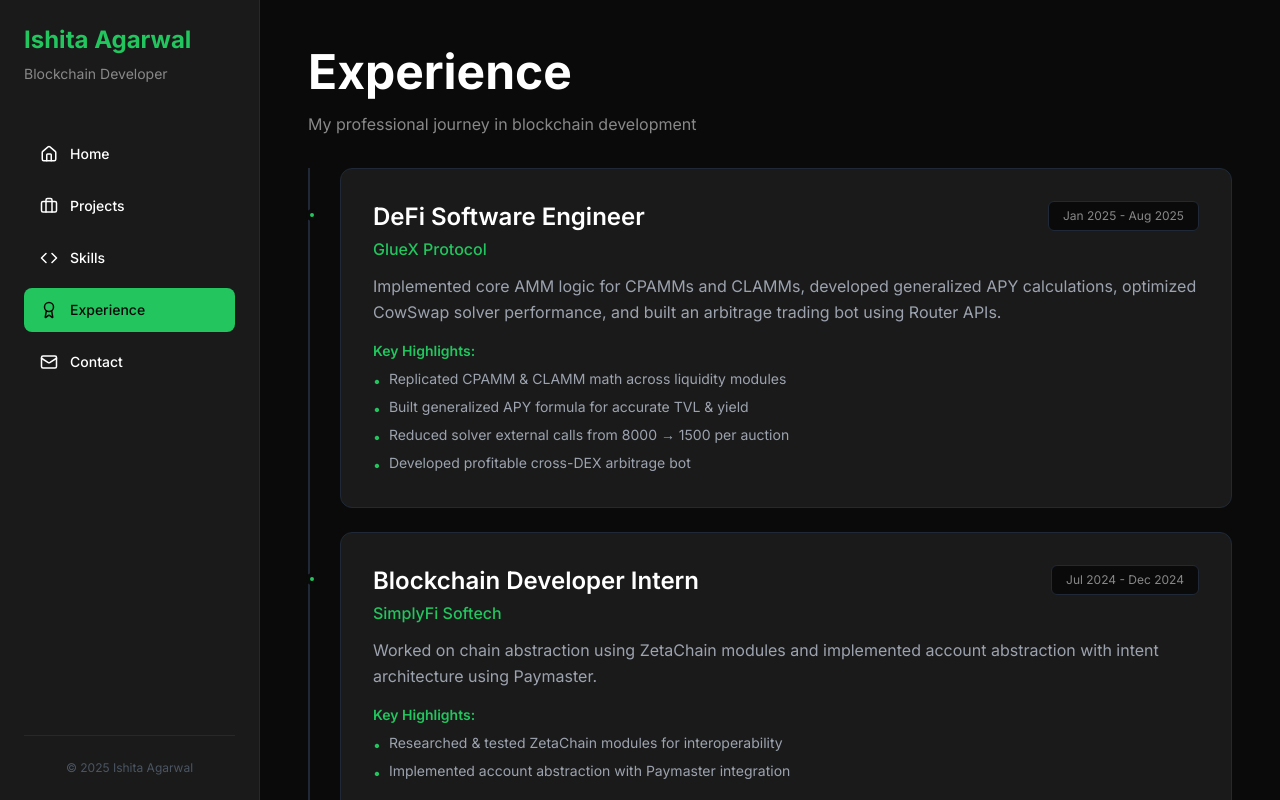
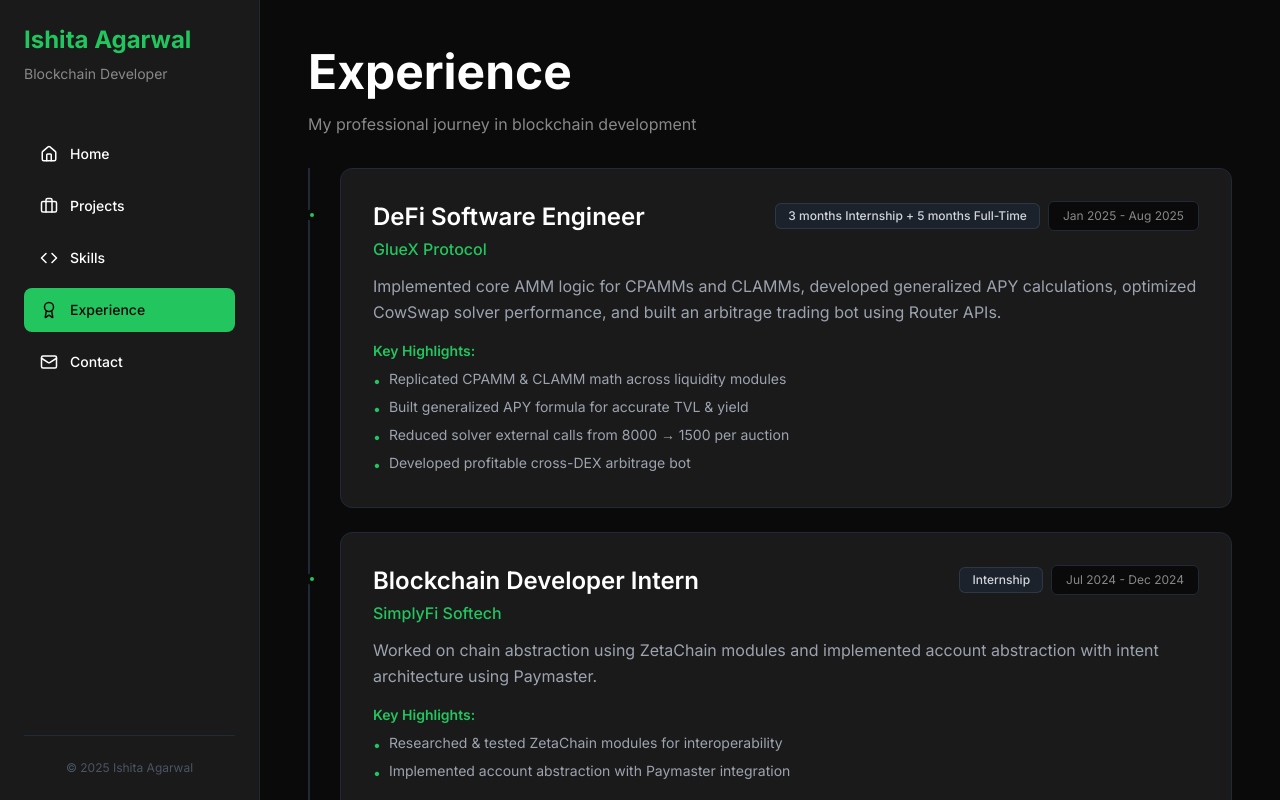
Before and after one commit to Ishita-02/Portfolio-website, a Next.js app: page /experience in a window 1280 px wide. Built offline with nearby package versions, Linux system fonts and the light colour scheme.

Commit message:
- added job type category
- chnages the fringale exp. points

```diff
--- a/app/experience/page.tsx
+++ b/app/experience/page.tsx
@@ -4,6 +4,7 @@ export default function ExperiencePage() {
       role: "DeFi Software Engineer",
       company: "GlueX Protocol",
       period: "Jan 2025 - Aug 2025",
+      type: "3 months Internship + 5 months Full-Time",
       description:
         "Implemented core AMM logic for CPAMMs and CLAMMs, developed generalized APY calculations, optimized CowSwap solver performance, and built an arbitrage trading bot using Router APIs.",
       highlights: [
@@ -17,6 +18,7 @@ export default function ExperiencePage() {
       role: "Blockchain Developer Intern",
       company: "SimplyFi Softech",
       period: "Jul 2024 - Dec 2024",
+      type: "Internship",
       description:
         "Worked on chain abstraction using ZetaChain modules and implemented account abstraction with intent architecture using Paymaster.",
       highlights: [
@@ -28,6 +30,7 @@ export default function ExperiencePage() {
       role: "Full Stack Developer Intern",
       company: "DAN Labs",
       period: "Mar 2024 - Aug 2024",
+      type: "Internship",
       description:
         "Built on-chain data validation middlewares, indexing pipelines, analytics integrations, and backend APIs powering scoring and utility-claim systems.",
       highlights: [
@@ -41,12 +44,15 @@ export default function ExperiencePage() {
       role: "Backend Developer",
       company: "Fringale",
       period: "Nov 2023 - Mar 2024",
+      type: "Internship",
       description:
-        "Started career building backend systems using modern JavaScript frameworks and working with agile development practices.",
+        "Built and maintained backend services for a food-delivery platform. Developed REST APIs, middleware, and business logic to support order management, authentication, user flows, and partner operations.",
       highlights: [
-        "Contributed to multiple backend features & product cycles",
-        "Improved test coverage and backend reliability",
-        "Gained strong foundational engineering principles",
+        "Designed and implemented REST APIs for orders, restaurants, authentication, and delivery flows",
+        "Developed custom middleware for validation, error handling, logging, and security",
+        "Optimized backend performance and reduced response times across core endpoints",
+        "Collaborated with frontend and mobile teams to ensure seamless integration",
+        "Improved code structure and reliability through refactoring and modularization",
       ],
     },
   ];
@@ -73,15 +79,18 @@ export default function ExperiencePage() {
               <div className="flex justify-between items-start mb-3">
                 <div>
                   <h3 className="text-2xl font-semibold mb-1">{job.role}</h3>
-                  <p className="text-base text-accent font-medium">
-                    {job.company}
-                  </p>
+                  <p className="text-base text-accent font-medium">{job.company}</p>
                 </div>
-                <span className="px-3.5 py-1.5 bg-background border border-gray-800 rounded-md text-xs text-muted whitespace-nowrap">
-                  {job.period}
-                </span>
+
+                <div className="flex gap-2 items-center">
+                  <span className="px-3 py-1 rounded-md text-xs font-medium bg-gray-800/60 text-gray-300 border border-gray-700/70">
+                    {job.type}
+                  </span>
+                  <span className="px-3.5 py-1.5 bg-background border border-gray-800 rounded-md text-xs text-muted whitespace-nowrap">
+                    {job.period}
+                  </span>
+                </div>
               </div>
-
               <p className="text-gray-400 leading-relaxed text-base mb-4">
                 {job.description}
               </p>
```
